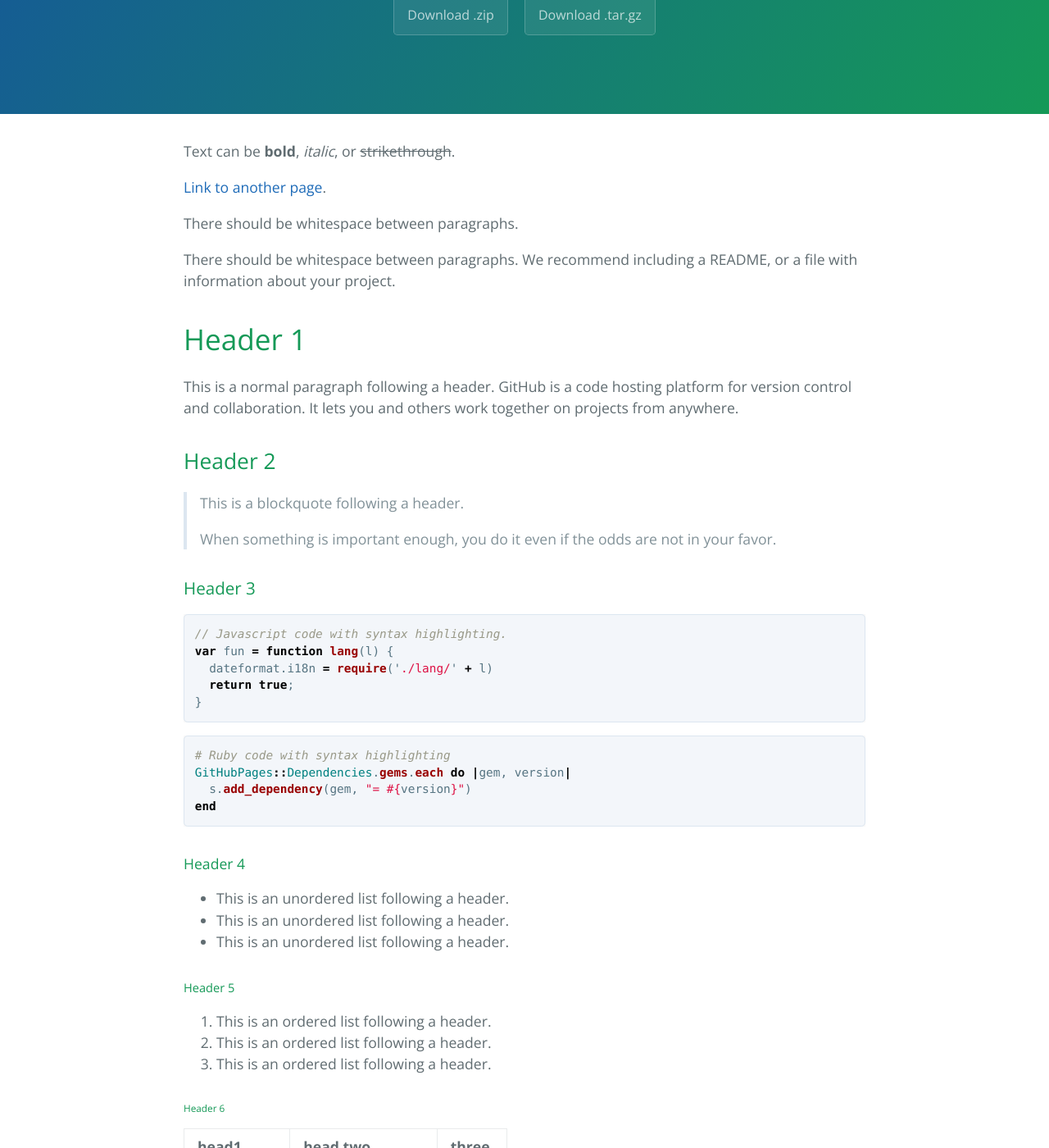
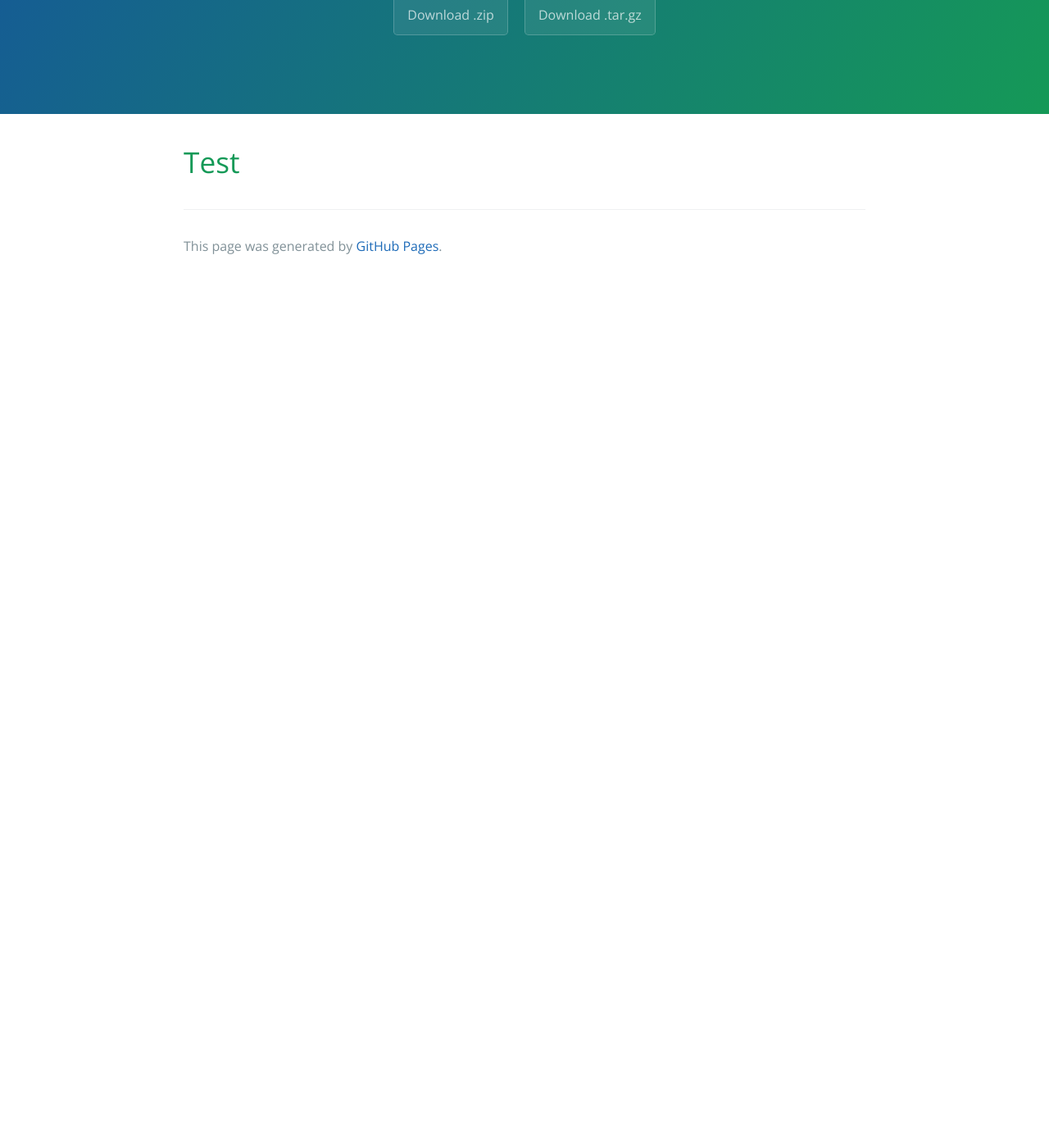
Before and after one commit to JinHoKwon/jinhokwon.github.io, a Jekyll site: the page built from index.md, in a window 1280 px wide and 1400 px high, scrolled down 244 px. Shown: the whole window at 82% size. Built offline with Jekyll 4.4.1, drawn with Linux system fonts in a browser that asks for light colours; our own code applies the rules of GitHub Pages for plain Markdown files; after the commit the page ends 900 px from its top, so only the background shows below that; some of the changed text lies outside the part shown.

````diff
--- a/index.md
+++ b/index.md
@@ -2,122 +2,5 @@
 layout: default
 ---
 
-Text can be **bold**, _italic_, or ~~strikethrough~~.
 
-[Link to another page](./another-page.html).
-
-There should be whitespace between paragraphs.
-
-There should be whitespace between paragraphs. We recommend including a README, or a file with information about your project.
-
-# Header 1
-
-This is a normal paragraph following a header. GitHub is a code hosting platform for version control and collaboration. It lets you and others work together on projects from anywhere.
-
-## Header 2
-
-> This is a blockquote following a header.
->
-> When something is important enough, you do it even if the odds are not in your favor.
-
-### Header 3
-
-```js
-// Javascript code with syntax highlighting.
-var fun = function lang(l) {
-  dateformat.i18n = require('./lang/' + l)
-  return true;
-}
-```
-
-```ruby
-# Ruby code with syntax highlighting
-GitHubPages::Dependencies.gems.each do |gem, version|
-  s.add_dependency(gem, "= #{version}")
-end
-```
-
-#### Header 4
-
-*   This is an unordered list following a header.
-*   This is an unordered list following a header.
-*   This is an unordered list following a header.
-
-##### Header 5
-
-1.  This is an ordered list following a header.
-2.  This is an ordered list following a header.
-3.  This is an ordered list following a header.
-
-###### Header 6
-
-| head1        | head two          | three |
-|:-------------|:------------------|:------|
-| ok           | good swedish fish | nice  |
-| out of stock | good and plenty   | nice  |
-| ok           | good `oreos`      | hmm   |
-| ok           | good `zoute` drop | yumm  |
-
-### There's a horizontal rule below this.
-
-* * *
-
-### Here is an unordered list:
-
-*   Item foo
-*   Item bar
-*   Item baz
-*   Item zip
-
-### And an ordered list:
-
-1.  Item one
-1.  Item two
-1.  Item three
-1.  Item four
-
-### And a nested list:
-
-- level 1 item
-  - level 2 item
-  - level 2 item
-    - level 3 item
-    - level 3 item
-- level 1 item
-  - level 2 item
-  - level 2 item
-  - level 2 item
-- level 1 item
-  - level 2 item
-  - level 2 item
-- level 1 item
-
-### Small image
-
-![Octocat](https://github.githubassets.com/images/icons/emoji/octocat.png)
-
-### Large image
-
-![Branching](https://guides.github.com/activities/hello-world/branching.png)
-
-
-### Definition lists can be used with HTML syntax.
-
-<dl>
-<dt>Name</dt>
-<dd>Godzilla</dd>
-<dt>Born</dt>
-<dd>1952</dd>
-<dt>Birthplace</dt>
-<dd>Japan</dd>
-<dt>Color</dt>
-<dd>Green</dd>
-</dl>
-
-```
-Long, single-line code blocks should not wrap. They should horizontally scroll if they are too long. This line should be long enough to demonstrate this.
-```
-
-```
-The final element.
-```
+# Test
````
